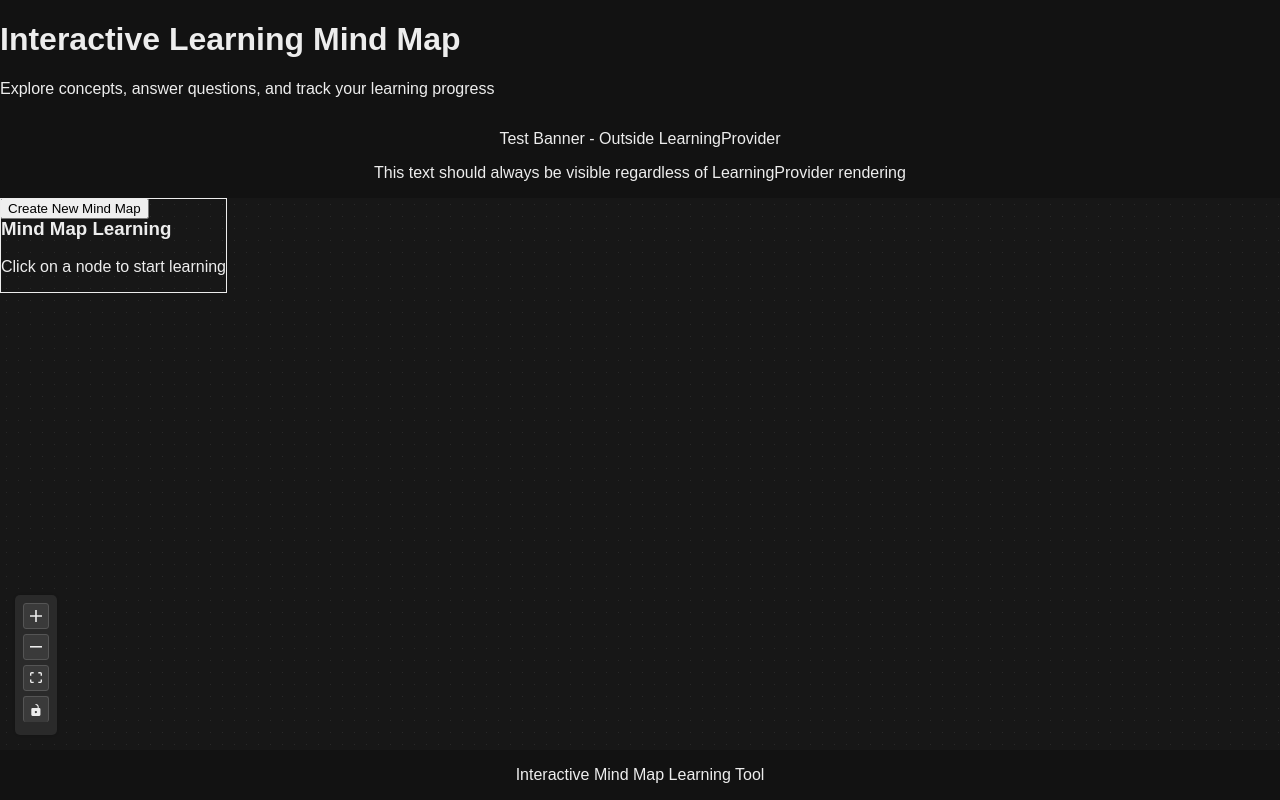
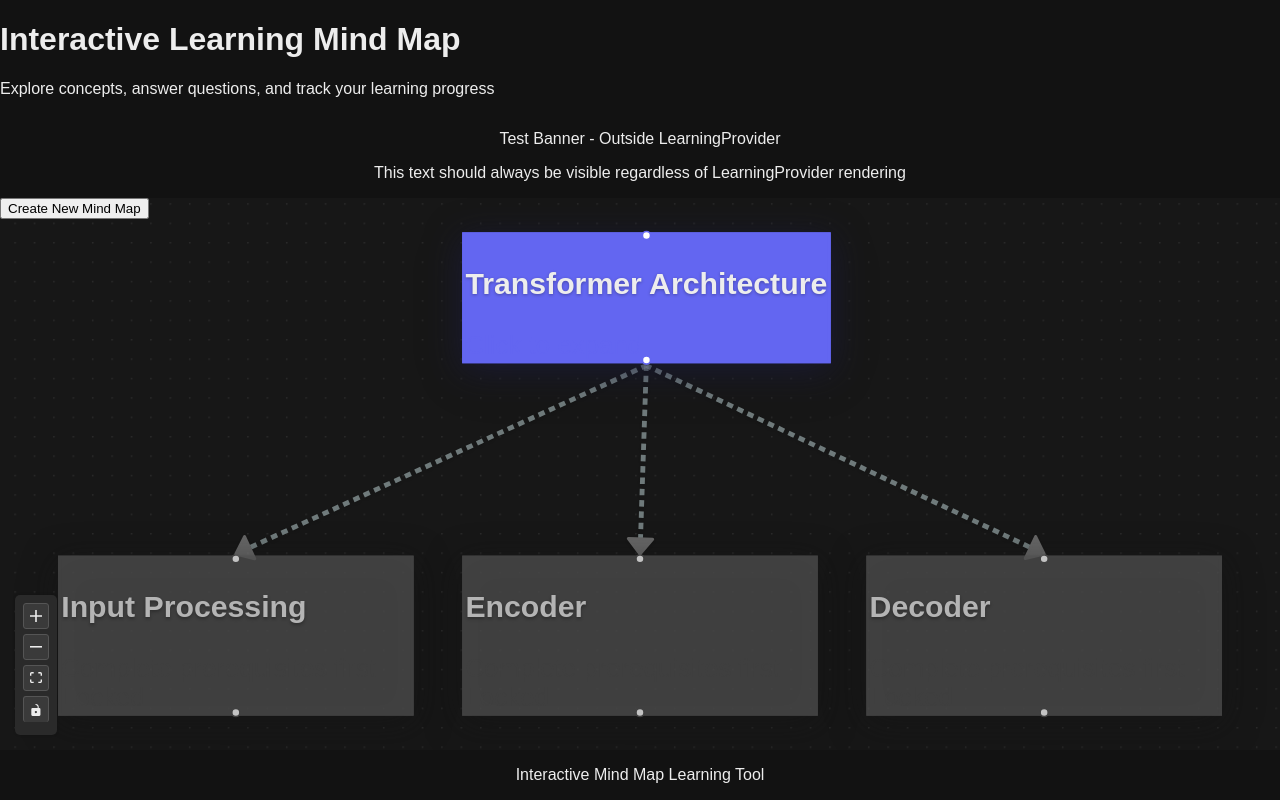
Before and after one commit to TrentConley/mindmap, a Next.js app in the folder frontend_mindmap/: page / in a window 1280 px wide. Built offline with nearby package versions, Linux system fonts and the light colour scheme.

Commit message:
less stable but working on it

```diff
--- a/frontend_mindmap/app/components/MindMap.tsx
+++ b/frontend_mindmap/app/components/MindMap.tsx
@@ -26,6 +26,7 @@ import MindMapEdge from './MindMapEdge';
 import QuestionPanel from './QuestionPanel';
 import { useLearning } from '../context/LearningContext';
 import { ApiService, NodeData, EdgeData } from '../services/api';
+import { defaultTransformerMindMap } from '../data/defaultMindMap';
 
 // Define our node data type
 interface MindMapNodeData extends Record<string, unknown> {
@@ -144,6 +145,7 @@ export default function MindMap() {
   const [newTopic, setNewTopic] = useState('');
   const [isGenerating, setIsGenerating] = useState(false);
   const [isInitialized, setIsInitialized] = useState(false);
+  const [focusedNodeId, setFocusedNodeId] = useState<string | null>(null);
 
   // Get context values and functions
   const learningContext = useLearning();
@@ -161,21 +163,29 @@ export default function MindMap() {
         // Initialize the session
         await learningContext.initializeSession();
 
-        // Convert context nodes to React Flow nodes
-        if (learningContext.nodes && learningContext.nodes.length > 0) {
-          const flowNodes = learningContext.nodes.map((node: NodeData) => ({
+        // Get initial data
+        const mapData = await ApiService.getMindMap();
+        const progressData = await ApiService.getProgress();
+
+        // Use the data we have or fall back to default
+        const nodes = mapData.nodes?.length > 0 ? mapData.nodes : defaultTransformerMindMap.nodes;
+        const edges = mapData.edges?.length > 0 ? mapData.edges : defaultTransformerMindMap.edges;
+
+        // Convert to React Flow nodes
+        const flowNodes = nodes.map((node: NodeData) => ({
           id: node.id,
           type: 'mindmap',
           position: node.position || { x: 0, y: 0 },
           data: {
             label: node.data?.label || 'Untitled',
             content: node.data?.content || '',
-              status: learningContext.nodeProgress[node.id]?.status || 'not_started'
+            status: progressData[node.id]?.status || node.status || 'not_started',
+            isFocused: false
           }
         })) as Node<MindMapNodeData>[];
 
-          // Convert context edges to React Flow edges
-          const flowEdges = learningContext.edges.map((edge: EdgeData) => ({
+        // Convert to React Flow edges
+        const flowEdges = edges.map((edge: EdgeData) => ({
           id: edge.id,
           source: edge.source,
           target: edge.target,
@@ -189,9 +199,34 @@ export default function MindMap() {
         setNodes(arrangedNodes);
         setEdges(flowEdges);
         setIsInitialized(true);
-        }
       } catch (error) {
         console.error('Failed to initialize mind map:', error);
+
+        // Fall back to default mind map on error
+        const flowNodes = defaultTransformerMindMap.nodes.map((node: NodeData) => ({
+          id: node.id,
+          type: 'mindmap',
+          position: node.position || { x: 0, y: 0 },
+          data: {
+            label: node.data?.label || 'Untitled',
+            content: node.data?.content || '',
+            status: node.status || 'not_started',
+            isFocused: false
+          }
+        })) as Node<MindMapNodeData>[];
+
+        const flowEdges = defaultTransformerMindMap.edges.map((edge: EdgeData) => ({
+          id: edge.id,
+          source: edge.source,
+          target: edge.target,
+          type: 'mindmap',
+          animated: true
+        })) as Edge[];
+
+        const arrangedNodes = arrangeNodesHierarchically(flowNodes, flowEdges);
+        setNodes(arrangedNodes);
+        setEdges(flowEdges);
+        setIsInitialized(true);
       } finally {
         setIsLoading(false);
       }
@@ -243,6 +278,141 @@ export default function MindMap() {
     setEdges((eds) => applyEdgeChanges(changes, eds) as Edge[]);
   }, []);
 
+  // Handle node click
+  const onNodeClick = useCallback((event: React.MouseEvent, node: Node<MindMapNodeData>) => {
+    event.preventDefault();
+    setFocusedNodeId(node.id);
+
+    // Find connected nodes (children and parents)
+    const connectedEdges = edges.filter(
+      (edge) => edge.source === node.id || edge.target === node.id
+    );
+
+    // Separate children and parents
+    const childEdges = connectedEdges.filter(edge => edge.source === node.id);
+    const parentEdges = connectedEdges.filter(edge => edge.target === node.id);
+
+    const childNodeIds = new Set(childEdges.map(edge => edge.target));
+    const parentNodeIds = new Set(parentEdges.map(edge => edge.source));
+
+    // Update node visibility and positions
+    setNodes((nds) => {
+      const focusedNode = nds.find((n) => n.id === node.id);
+      if (!focusedNode) return nds;
+
+      return nds.map((n) => {
+        const isChild = childNodeIds.has(n.id);
+        const isParent = parentNodeIds.has(n.id);
+        const isFocused = n.id === node.id;
+
+        if (isFocused) {
+          // Center and highlight the focused node
+          return {
+            ...n,
+            position: { x: 0, y: 0 },
+            data: {
+              ...n.data,
+              isFocused: true
+            },
+            style: {
+              zIndex: 1000,
+              transform: 'scale(1.1)',
+              transition: 'all 0.3s ease'
+            }
+          };
+        }
+
+        if (isChild) {
+          // Position child nodes below in a semi-circle
+          const totalChildren = childNodeIds.size;
+          const index = Array.from(childNodeIds).indexOf(n.id);
+          const angle = -Math.PI / 2 + (Math.PI * (index + 1)) / (totalChildren + 1);
+          const radius = 250;
+
+          return {
+            ...n,
+            position: {
+              x: Math.cos(angle) * radius,
+              y: Math.sin(angle) * radius + 100 // Offset downward
+            },
+            data: { ...n.data, isFocused: false },
+            style: {
+              opacity: 1,
+              transition: 'all 0.3s ease'
+            }
+          };
+        }
+
+        if (isParent) {
+          // Position parent nodes above
+          const totalParents = parentNodeIds.size;
+          const index = Array.from(parentNodeIds).indexOf(n.id);
+          const angle = Math.PI / 2 + (Math.PI * (index + 1)) / (totalParents + 1);
+          const radius = 250;
+
+          return {
+            ...n,
+            position: {
+              x: Math.cos(angle) * radius,
+              y: Math.sin(angle) * radius - 100 // Offset upward
+            },
+            data: { ...n.data, isFocused: false },
+            style: {
+              opacity: 1,
+              transition: 'all 0.3s ease'
+            }
+          };
+        }
+
+        // Fade out non-connected nodes
+        return {
+          ...n,
+          position: {
+            x: n.position.x * 1.5,
+            y: n.position.y * 1.5
+          },
+          data: { ...n.data, isFocused: false },
+          style: {
+            opacity: 0.2,
+            transition: 'all 0.3s ease'
+          }
+        };
+      });
+    });
+  }, [edges, setNodes]);
+
+  // Reset view
+  const resetView = useCallback(() => {
+    setFocusedNodeId(null);
+
+    // Reset all nodes to their original positions and states
+    if (learningContext.nodes && learningContext.nodes.length > 0) {
+      const flowNodes = learningContext.nodes.map((node: NodeData) => ({
+        id: node.id,
+        type: 'mindmap',
+        position: node.position || { x: 0, y: 0 },
+        data: {
+          label: node.data?.label || 'Untitled',
+          content: node.data?.content || '',
+          status: learningContext.nodeProgress[node.id]?.status || 'not_started',
+          isFocused: false
+        }
+      })) as Node<MindMapNodeData>[];
+
+      const flowEdges = learningContext.edges.map((edge: EdgeData) => ({
+        id: edge.id,
+        source: edge.source,
+        target: edge.target,
+        type: 'mindmap',
+        animated: true
+      })) as Edge[];
+
+      const arrangedNodes = arrangeNodesHierarchically(flowNodes, flowEdges);
+      setNodes(arrangedNodes);
+      setEdges(flowEdges);
+    }
+  }, [learningContext.nodes, learningContext.edges, learningContext.nodeProgress, setNodes, setEdges]);
+
   const showCreateMindMapModal = useCallback(() => {
     setIsCreateModalOpen(true);
   }, []);
@@ -251,7 +421,7 @@ export default function MindMap() {
     setIsGenerating(true);
     try {
       // Call the API to generate a new mindmap
-      const result = await ApiService.createMindMap(newTopic);
+      const result = await ApiService.createMindMap();
 
       // Update the context with the new mindmap
       learningContext.setMindMap(result.nodes, result.edges);
@@ -280,12 +450,14 @@ export default function MindMap() {
           </div>
         </div>
       ) : (
+        <>
           <Flow
             nodes={nodes}
             edges={edges}
             onNodesChange={onNodesChange}
             onEdgesChange={onEdgesChange}
             onConnect={onConnect}
+            onNodeClick={onNodeClick}
             nodeTypes={nodeTypes}
             edgeTypes={edgeTypes}
             defaultEdgeOptions={defaultEdgeOptions}
@@ -303,22 +475,23 @@ export default function MindMap() {
               style={{ backgroundColor: '#121212' }}
             />
             <Controls />
-          <Panel position="top-right" className="bg-[#2a2a2a] p-3 rounded-md shadow-lg">
+            <Panel position="top-right" className="bg-[#2a2a2a] p-3 rounded-md shadow-lg space-y-2">
+              {focusedNodeId && (
+                <button
+                  onClick={resetView}
+                  className="w-full px-3 py-2 bg-gray-600 text-white rounded-md hover:bg-gray-700 transition-colors"
+                >
+                  Reset View
+                </button>
+              )}
               <button
                 onClick={showCreateMindMapModal}
-              className="px-3 py-2 bg-indigo-600 text-white rounded-md hover:bg-indigo-700 transition-colors"
+                className="w-full px-3 py-2 bg-indigo-600 text-white rounded-md hover:bg-indigo-700 transition-colors"
               >
                 Create New Mind Map
               </button>
             </Panel>
-          <Panel position="top-right" className="z-10">
-            <div className="bg-white p-2 rounded shadow-lg border border-gray-300">
-              <h3 className="font-bold text-lg text-gray-800">Mind Map Learning</h3>
-              <p className="text-sm text-gray-600">Click on a node to start learning</p>
-            </div>
-          </Panel>
           </Flow>
-      )}
 
           {selectedNode && (
             <QuestionPanel
@@ -365,6 +538,8 @@ export default function MindMap() {
               </div>
             </div>
           )}
+        </>
+      )}
     </div>
   );
 }
```
Lines whose indentation alone changed are shown as unchanged.
